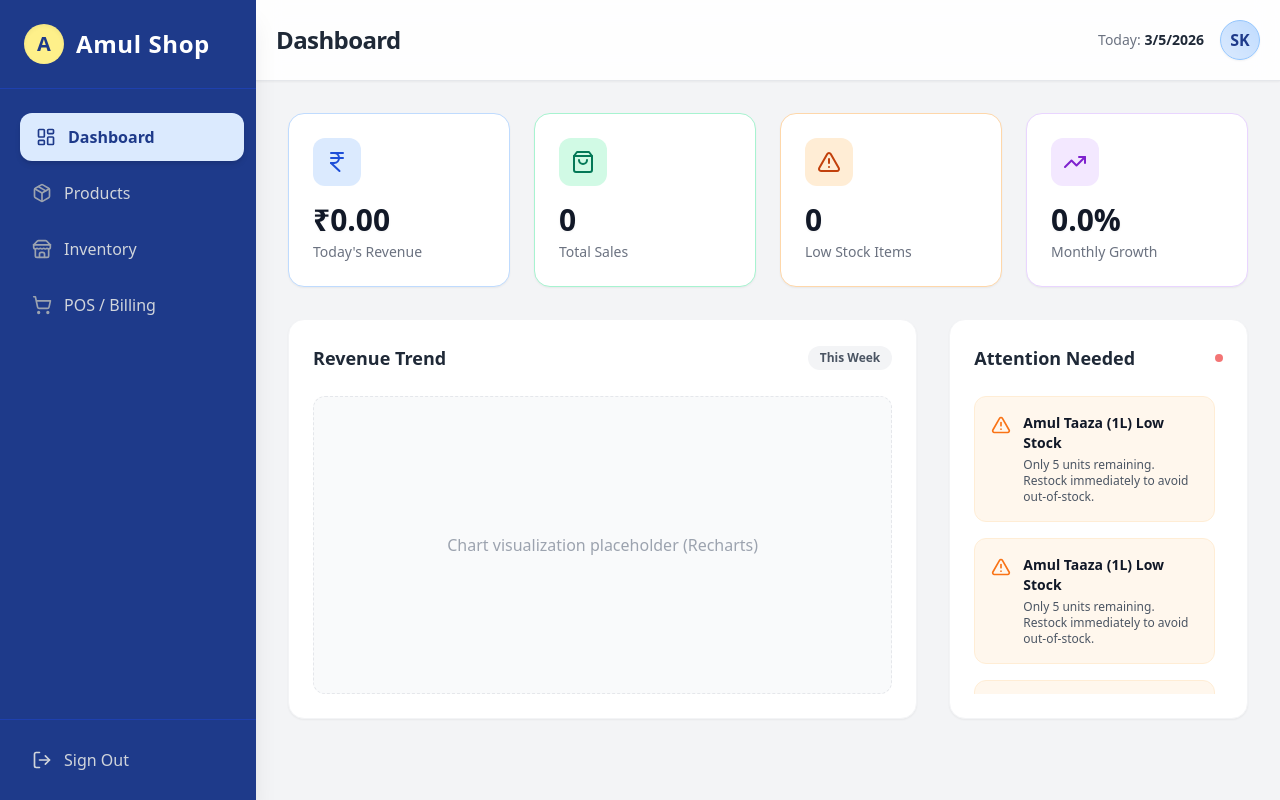
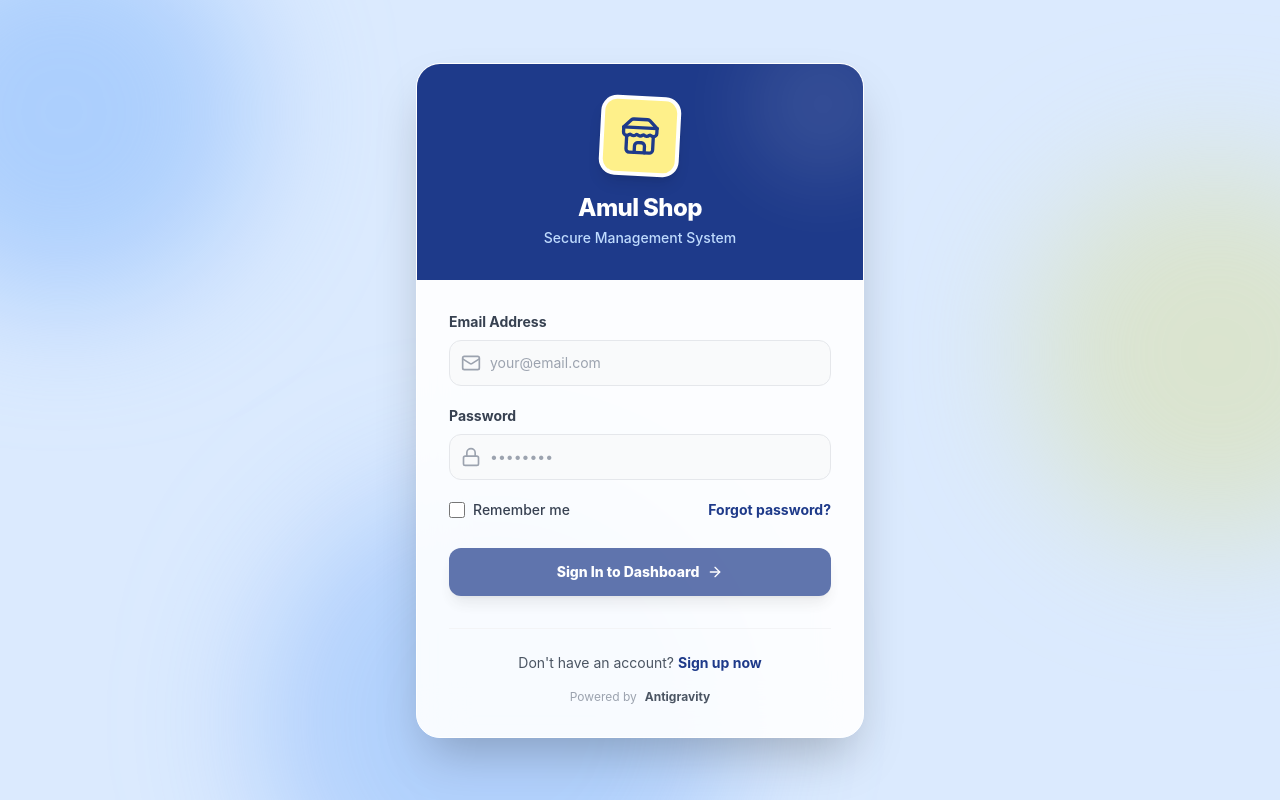
Before and after one commit to desarkarkoulik-creator/amul--shop, a React (Vite) app: page /login in a window 1280 px wide. Before the commit this address led to /dashboard. Built offline with nearby package versions, Linux system fonts and the light colour scheme; no server answers; sample sign-in values are in the browser's storage; the HTML template or start-up script is replaced by a standard one.

Commit message:
Force root route to login page

```diff
--- a/src/App.tsx
+++ b/src/App.tsx
@@ -110,14 +110,17 @@
     return (
         <Routes>
             <Route path="/login" element={
-                isAuthenticated ? <Navigate to="/dashboard" replace /> : <Login onLogin={() => setIsAuthenticated(true)} />
+                <Login onLogin={() => setIsAuthenticated(true)} />
             } />
 
             {/* Protected Routes */}
             <Route path="/" element={
+                <Navigate to="/login" replace />
+            } />
+
+            <Route element={
                 isAuthenticated ? <Layout appContext={appContext} /> : <Navigate to="/login" replace />
             }>
-                <Route index element={<Navigate to="/dashboard" replace />} />
                 <Route path="dashboard" element={<Dashboard />} />
                 <Route path="products" element={<Products />} />
                 <Route path="inventory" element={<Inventory />} />
```
